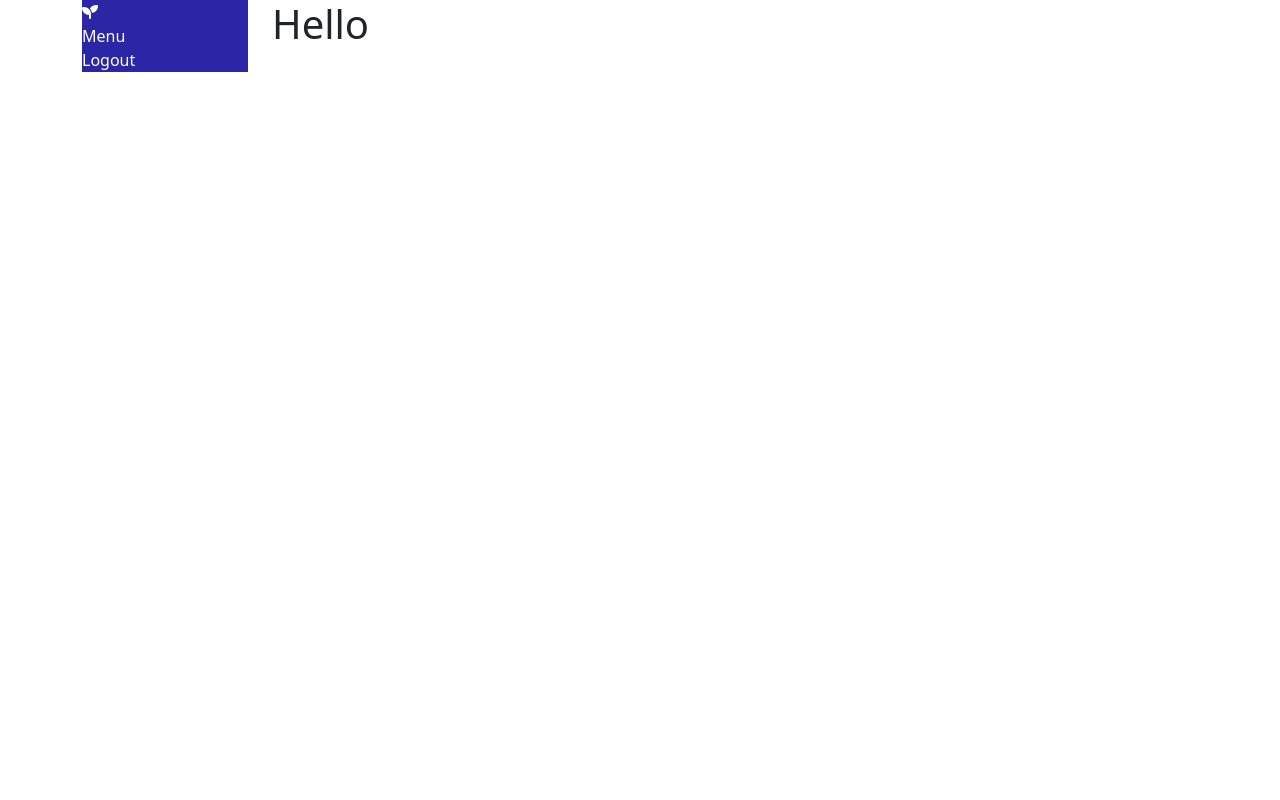
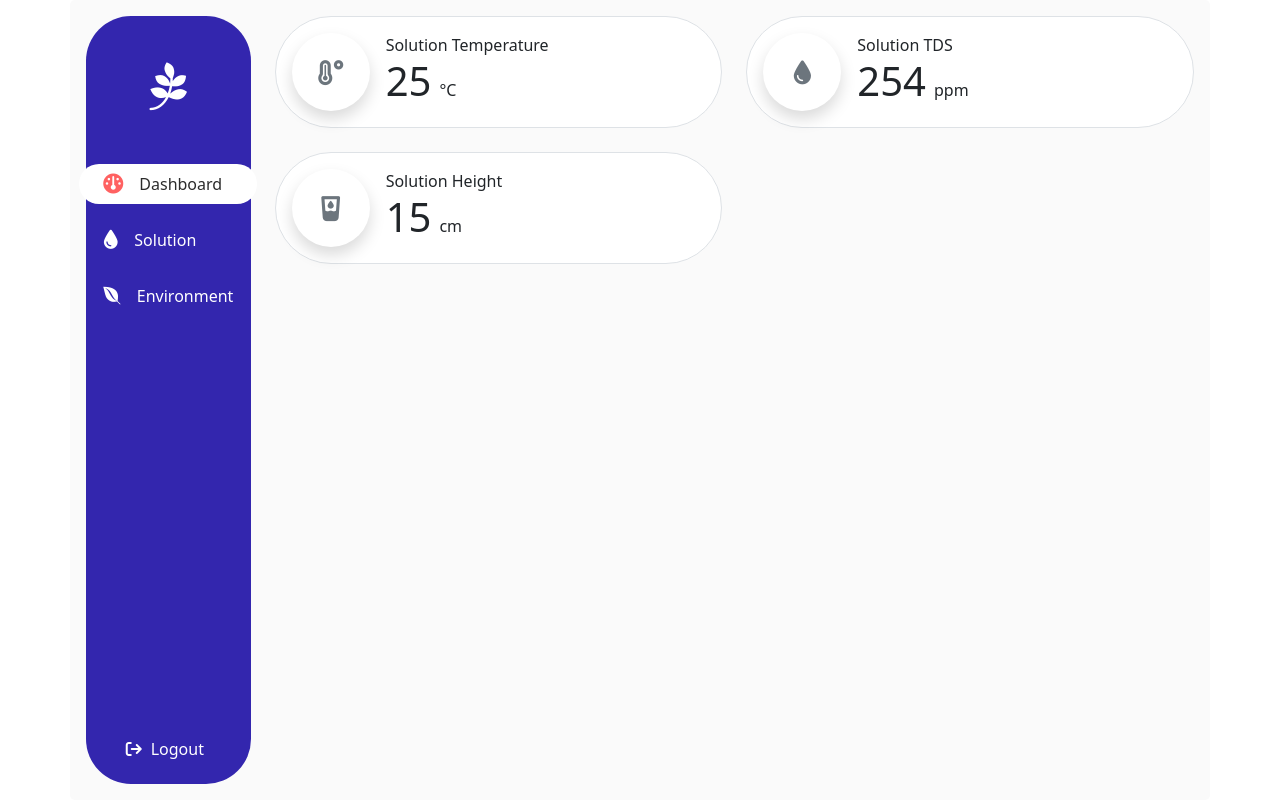
Before and after one commit to TranNhuTri/SmartHydroponics, a FastAPI app: page / in a window 1280 px wide. Run offline with FastAPI, Linux system fonts and the light colour scheme; some libraries are stand-ins or nearby versions.

Commit message:
add home page

```diff
--- a/static/css/base.css
+++ b/static/css/base.css
@@ -1,3 +1,3 @@
-:root {
-    --primary: #2a26a6;
+.container {
+    background-color: var(--light-gray) !important;
 }
--- /dev/null
+++ b/static/css/color.css
@@ -0,0 +1,4 @@
+:root {
+    --primary: #3326ae;
+    --light-gray: #fafafa;
+}
--- /dev/null
+++ b/static/css/home.css
@@ -0,0 +1,5 @@
+.crd .icon {
+    width: 30px;
+    height: 30px;
+    font-size: 25px;
+}
--- a/static/css/sidebar.css
+++ b/static/css/sidebar.css
@@ -1,3 +1,18 @@
 .side-bar {
     background-color: var(--primary);
+    border-radius: 45px;
+    height: 100%;
 }
+
+.nav .icon {
+    font-size: 20px !important;
+}
+
+.active {
+    background-color: white;
+    color: #2c2c2c;
+}
+
+.active .icon {
+    color: #ff6161;
+}
--- a/templates/base.html
+++ b/templates/base.html
@@ -8,12 +8,14 @@
     <link rel="stylesheet" href="https://cdnjs.cloudflare.com/ajax/libs/normalize/8.0.1/normalize.min.css">
     <link rel="stylesheet" href="https://cdn.jsdelivr.net/npm/bootstrap@5.0.2/dist/css/bootstrap.min.css">
     <link rel="stylesheet" href="https://cdnjs.cloudflare.com/ajax/libs/font-awesome/6.1.1/css/all.min.css"/>
+    <link rel="stylesheet" href="./static/css/color.css">
     <link rel="stylesheet" href="./static/css/base.css">
     <link rel="stylesheet" href="./static/css/sidebar.css">
+    <link rel="stylesheet" href="./static/css/home.css">
 </head>
 <body>
-    <div class="container vh-100">
-        <div class="row">
+    <div class="container vh-100 rounded-3 p-3">
+        <div class="row h-100">
             <div class="col col-xxl-2 col-xl-2">
                 {% include 'sidebar.html' %}
             </div>
--- a/templates/home.html
+++ b/templates/home.html
@@ -1,4 +1,38 @@
 {% extends 'base.html' %}
 {% block content %}
-    <h1>Hello</h1>
+    <div class="row row-cols-2">
+        <div class="col mb-4">
+            <div class="crd border rounded-pill bg-white p-3 d-flex">
+                <div class="rounded-circle shadow text-secondary p-4">
+                    <i class="fa-solid fa-temperature-high icon d-flex justify-content-center align-items-center"></i>
+                </div>
+                <div class="px-3">
+                    <div>Solution Temperature</div>
+                    <span class="display-6">25</span><span class="ps-2">°C</span>
+                </div>
+            </div>
+        </div>
+        <div class="col mb-4">
+            <div class="crd border rounded-pill bg-white p-3 d-flex">
+                <div class="rounded-circle shadow text-secondary p-4">
+                    <i class="fa-solid fa-droplet icon d-flex justify-content-center align-items-center"></i>
+                </div>
+                <div class="px-3">
+                    <div>Solution TDS</div>
+                    <span class="display-6">254</span><span class="ps-2">ppm</span>
+                </div>
+            </div>
+        </div>
+        <div class="col mb-4">
+            <div class="crd border rounded-pill bg-white p-3 d-flex">
+                <div class="rounded-circle shadow text-secondary p-4">
+                    <i class="fa-solid fa-glass-water-droplet icon d-flex justify-content-center align-items-center"></i>
+                </div>
+                <div class="px-3">
+                    <div>Solution Height</div>
+                    <span class="display-6">15</span><span class="ps-2">cm</span>
+                </div>
+            </div>
+        </div>
+    </div>
 {% endblock%}
--- a/templates/sidebar.html
+++ b/templates/sidebar.html
@@ -1,7 +1,25 @@
-<div class="flex-column text-white side-bar">
-    <div class="">
-        <i class="fa-solid fa-seedling"></i>
+<div class="side-bar d-flex flex-column text-white justify-content-center">
+    <div class="d-flex flex-row justify-content-center align-items-center" style="flex: 2; font-size: 50px">
+        <i class="fa-brands fa-pagelines"></i>
     </div>
-    <div class="">Menu</div>
-    <div class="">Logout</div>
+    <div class="d-flex flex-row justify-content-center" style="flex: 8;">
+        <ul class="nav flex-column">
+            <li class="my-2 py-2 px-4 d-flex align-items-center rounded-pill active">
+                <i class="fa-solid fa-gauge icon"></i>
+                <span class="ps-3">Dashboard</span>
+            </li>
+            <li class="my-2 py-2 px-4 d-flex align-items-center rounded-pill">
+                <i class="fa-solid fa-droplet icon"></i>
+                <span class="ps-3">Solution</span>
+            </li>
+            <li class="my-2 py-2 px-4 d-flex align-items-center rounded-pill">
+                <i class="fa-brands fa-envira icon"></i>
+                <span class="ps-3">Environment</span>
+            </li>
+        </ul>
+    </div>
+    <div class="d-flex flex-row justify-content-center align-items-center" style="flex: 1;">
+        <i class="fa-solid fa-arrow-right-from-bracket"></i>
+        <span class="px-2">Logout</span>
+    </div>
 </div>
```
